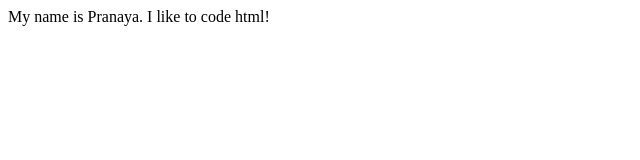
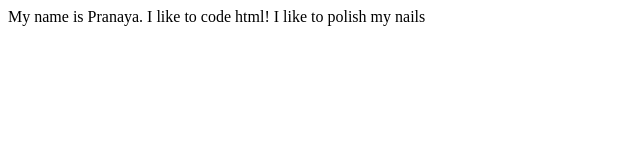
Before and after one commit to PranayaP25/pranaya.me, a plain HTML site: page index.html in a window 1280 px wide. Shown: the whole page, without its empty margins (0-640 px from the left). Drawn offline with Linux system fonts and the light colour scheme.

Commit message:
added one line.

```diff
--- a/index.html
+++ b/index.html
@@ -1,3 +1,4 @@
 <html>
     My name is Pranaya. I like to code html!
+    I like to polish my nails
 </html>
```
